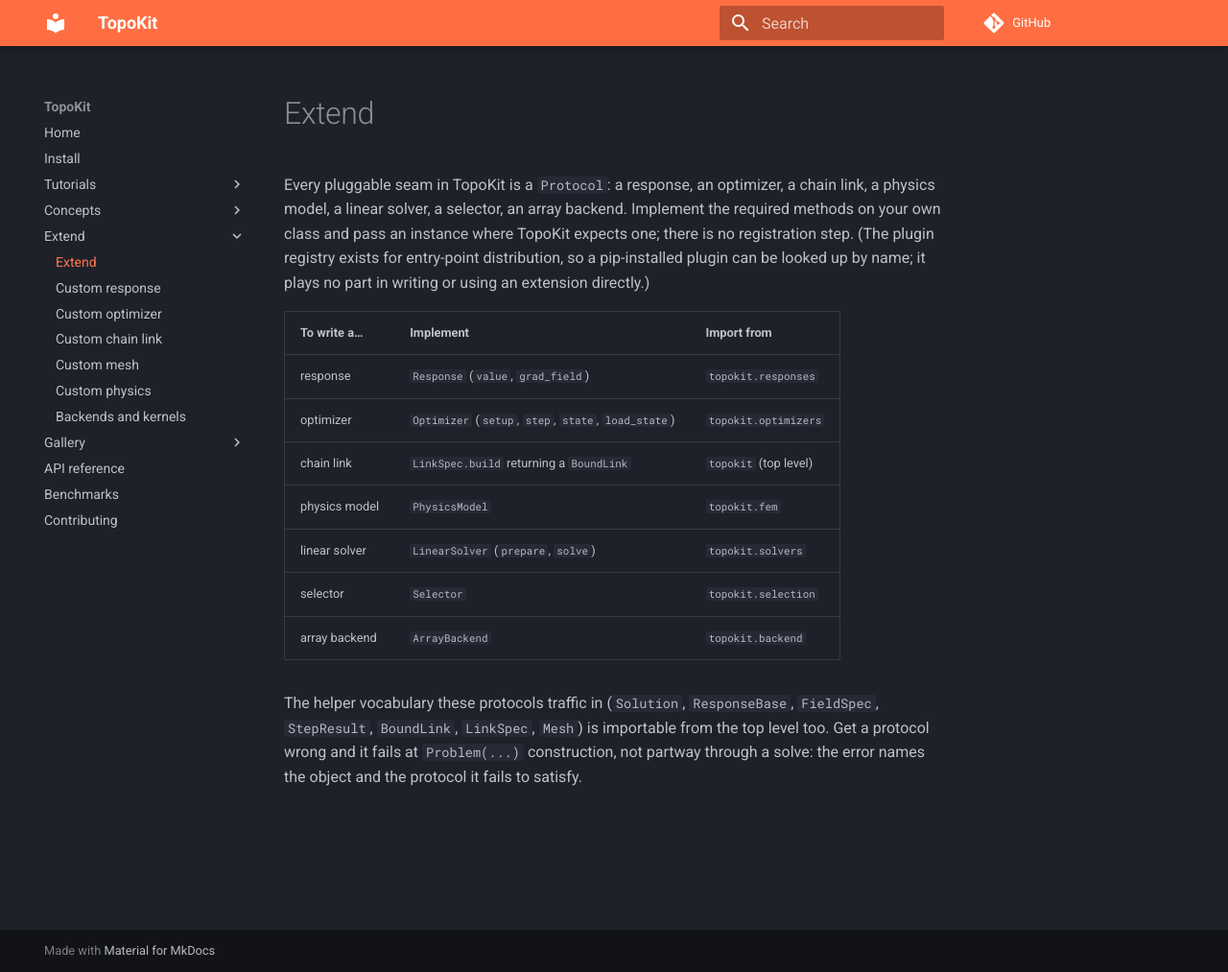
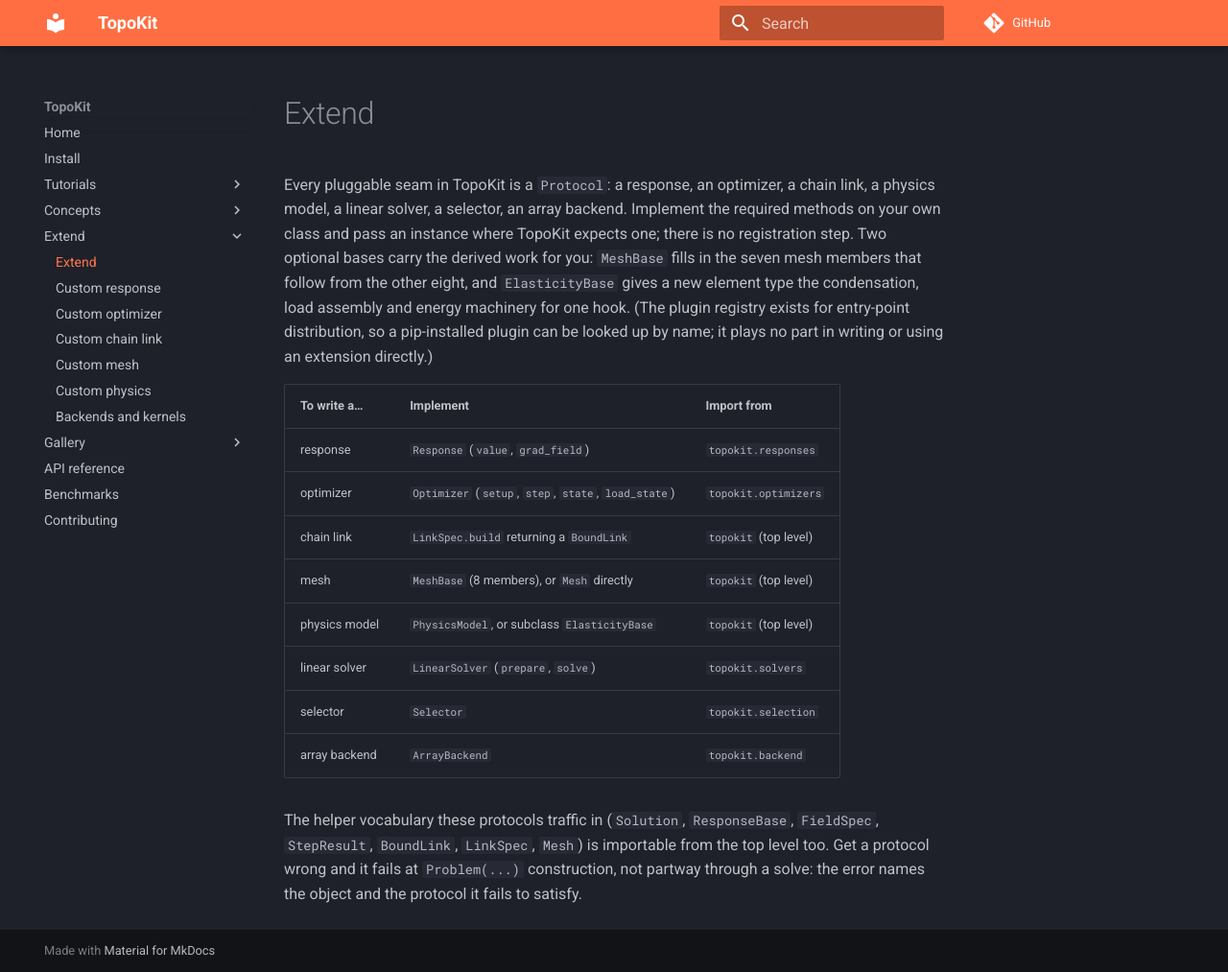
Before and after one commit to UdvardiPeter/topokit, an MkDocs documentation site: the page built from docs/content/extend/index.md, in a window 1280 px wide and 1013 px high. Shown: the whole window at 96% size. Built offline with MkDocs 1.6.1 and Material for MkDocs 9.7.7, drawn with Linux system fonts in a browser that asks for light colours; comment, search, counter and statistics services are not loaded.

Commit message:
Export the two authoring bases and list the mesh seam
MeshBase and ElasticityBase are the documented way to write a mesh or a
physics model now, so they belong next to SelectorBase, ResponseBase and
BoundLink at the top level. The Extend index had no mesh row at all,
though Mesh is the largest protocol in the library.

Signed-off-by: Peter Udvardi <udvardi.peter98@gmail.com>

```diff
--- a/docs/content/extend/index.md
+++ b/docs/content/extend/index.md
@@ -1,13 +1,14 @@
 # Extend
 
-Every pluggable seam in TopoKit is a `Protocol`: a response, an optimizer, a chain link, a physics model, a linear solver, a selector, an array backend. Implement the required methods on your own class and pass an instance where TopoKit expects one; there is no registration step. (The plugin registry exists for entry-point distribution, so a pip-installed plugin can be looked up by name; it plays no part in writing or using an extension directly.)
+Every pluggable seam in TopoKit is a `Protocol`: a response, an optimizer, a chain link, a physics model, a linear solver, a selector, an array backend. Implement the required methods on your own class and pass an instance where TopoKit expects one; there is no registration step. Two optional bases carry the derived work for you: `MeshBase` fills in the seven mesh members that follow from the other eight, and `ElasticityBase` gives a new element type the condensation, load assembly and energy machinery for one hook. (The plugin registry exists for entry-point distribution, so a pip-installed plugin can be looked up by name; it plays no part in writing or using an extension directly.)
 
 | To write a…      | Implement                                | Import from                |
 | ---------------- | ---------------------------------------- | -------------------------- |
 | response         | `Response` (`value`, `grad_field`)       | `topokit.responses`        |
 | optimizer        | `Optimizer` (`setup`, `step`, `state`, `load_state`) | `topokit.optimizers` |
 | chain link       | `LinkSpec.build` returning a `BoundLink` | `topokit` (top level)      |
-| physics model    | `PhysicsModel`                           | `topokit.fem`              |
+| mesh             | `MeshBase` (8 members), or `Mesh` directly | `topokit` (top level)      |
+| physics model    | `PhysicsModel`, or subclass `ElasticityBase` | `topokit` (top level)      |
 | linear solver    | `LinearSolver` (`prepare`, `solve`)      | `topokit.solvers`          |
 | selector         | `Selector`                               | `topokit.selection`        |
 | array backend    | `ArrayBackend`                           | `topokit.backend`          |
```
Also changed, not shown: 2 other files.
